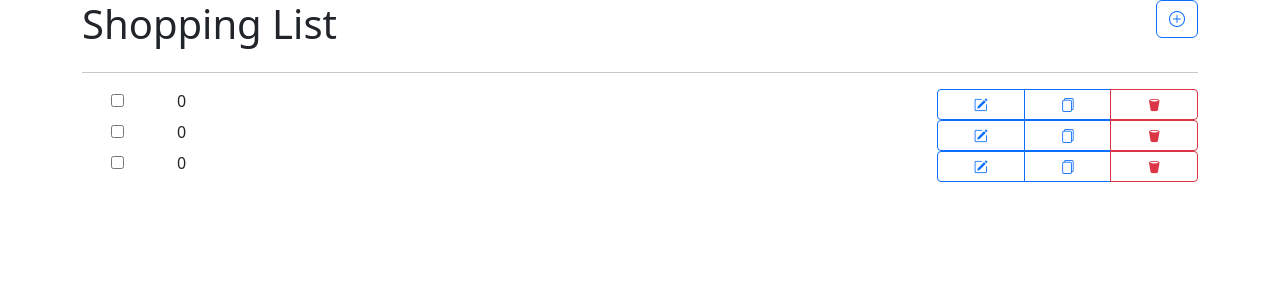
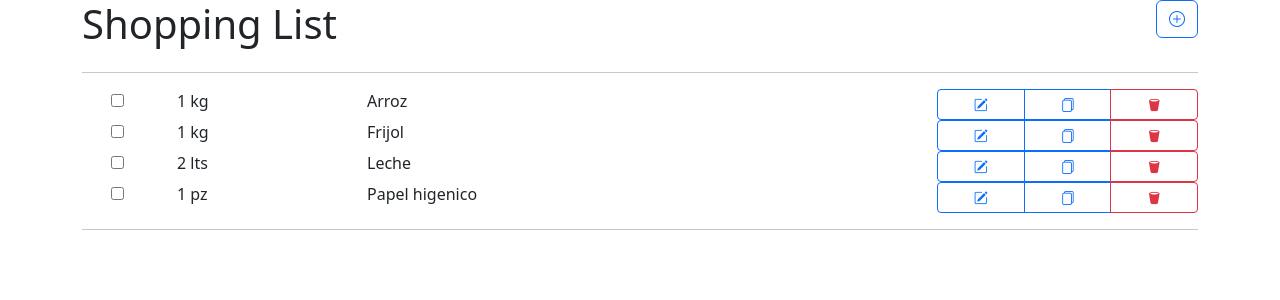
Before and after one commit to SoniaFlores17/shopping_list, a React (Vite) app: page / in a window 1280 px wide. Shown: the top 300 px of the page. Built offline with nearby package versions, Linux system fonts and the light colour scheme.

Commit message:
Agregando productos

```diff
--- a/src/App.jsx
+++ b/src/App.jsx
@@ -1,42 +1,40 @@
 import { useState } from "react"
+import ListItem from "./components/ListItem";
+
 function App() {
   const [listItems, setListItems] = useState([
     {
-      id: "",
-      name: "",
-      quantity: 0,
-      unit: "",
+      id: "1",
+      name: "Arroz",
+      quantity: 1,
+      unit: "kg",
       checked: false,
     },
     {
-      id: "",
-      name: "",
-      quantity: 0,
-      unit: "",
+      id: "2",
+      name: "Frijol",
+      quantity: 1,
+      unit: "kg",
       checked: false,
     },
     {
-      id: "",
-      name: "",
-      quantity: 0,
-      unit: "",
+      id: "3",
+      name: "Leche",
+      quantity: 2,
+      unit: "lts",
+      checked: false,
+    },
+    {
+      id: "4",
+      name: " Papel higenico",
+      quantity: 1,
+      unit: "pz",
       checked: false,
     },
   ])
 
 
   const handleItemChecked = (e) => {
-    /*if (itemChecked[e.target.name]) {
-      setItemChecked({
-        ...itemChecked,
-        [e.target.name]: false,
-      });
-    } else {
-      setItemChecked({
-        ...itemChecked,
-        [e.target.name]: true,
-      });
-    }*/
     const newList = listItems.map((item) => {
       if (e.target.name === item.id) {
         item.checked = !item.checked;
@@ -59,74 +57,19 @@ function App() {
         </div>
       </div>
       <hr />
-
-      <div className="row">
-      <div className="col">
-      <input onClick={(e) => handleItemChecked(e)} name={listItems[0].id} checked={listItems[0].checked} type="checkbox" />
-        </div>
-        <div className="col-2 text-start">
-           {/*listItems.first && <del>1 kg</del>*/}
-          {/*!listItems.first && "1 kg"*/}
-          {listItems[0].checked ? <del>{`${listItems[0].quantity} ${listItems[0].unit}`}</del> : `${listItems[0].quantity} ${listItems[0].unit}`}
-        </div>
-        <div className="col-5 col-md-6 text-start" style={{ textDecoration: listItems[0].checked && "line-through" }}>{listItems[0].name}</div>
-        <div className="col-4 col-md-3 btn-group btn-group-sm" role="group">
-          <button type="button" class="btn btn-outline-primary">
-            <i class="bi bi-pencil-square"></i>
-          </button>
-          <button type="button" class="btn btn-outline-primary">
-            <i class="bi bi-files"></i>
-          </button>
-          <button type="button" class="btn btn-outline-danger">
-            <i class="bi bi-trash2-fill"></i>
-          </button>
-        </div>
-      </div>
-
-      <div className="row">
-       <div className="col">
-        <input onClick={(e) => handleItemChecked(e)} name={listItems[0].id} checked={listItems[0].checked} type="checkbox" />
-        </div>
-        <div className="col-2 text-start">
-          {/*listItems.first && <del>1 kg</del>*/}
-          {/*!listItems.first && "1 kg"*/}
-          {listItems[0].checked ? <del>{`${listItems[0].quantity} ${listItems[0].unit}`}</del> : `${listItems[0].quantity} ${listItems[0].unit}`}
-        </div>
-        <div className="col-5 col-md-6 text-start" style={{ textDecoration: listItems[0].checked && "line-through" }}>{listItems[0].name}</div>
-        <div className="col-4 col-md-3 btn-group btn-group-sm" role="group">
-          <button type="button" class="btn btn-outline-primary">
-            <i class="bi bi-pencil-square"></i>
-          </button>
-          <button type="button" class="btn btn-outline-primary">
-            <i class="bi bi-files"></i>
-          </button>
-          <button type="button" class="btn btn-outline-danger">
-            <i class="bi bi-trash2-fill"></i>
-          </button>
-        </div>
-      </div>
-      <div className="row">
-      <div className="col">
-        <input onClick={(e) => handleItemChecked(e)} name={listItems[0].id} checked={listItems[0].checked} type="checkbox" />
-        </div>
-        <div className="col-2 text-start">
-          {/*listItems.first && <del>1 kg</del>*/}
-          {/*!listItems.first && "1 kg"*/}
-          {listItems[0].checked ? <del>{`${listItems[0].quantity} ${listItems[0].unit}`}</del> : `${listItems[0].quantity} ${listItems[0].unit}`}
-        </div>
-        <div className="col-5 col-md-6 text-start" style={{ textDecoration: listItems[0].checked && "line-through" }}>{listItems[0].name}</div>
-        <div className="col-4 col-md-3 btn-group btn-group-sm" role="group">
-          <button type="button" class="btn btn-outline-primary">
-            <i class="bi bi-pencil-square"></i>
-          </button>
-          <button type="button" class="btn btn-outline-primary">
-            <i class="bi bi-files"></i>
-          </button>
-          <button type="button" class="btn btn-outline-danger">
-            <i class="bi bi-trash2-fill"></i>
-          </button>
-        </div>
-      </div>
+{
+        listItems.map((item) => (
+          <ListItem
+            id={item.id}
+            name={item.name}
+            quantity={item.quantity}
+            unit={item.unit}
+            checked={item.checked}
+            handleItemChecked={handleItemChecked}
+          />
+        ))
+      }
+      <hr />
     </div>
   )
 }
--- /dev/null
+++ b/src/components/ListItem.jsx
@@ -0,0 +1,35 @@
+const ListItem = ({
+    id,
+    name,
+    quantity,
+    unit,
+    checked,
+    handleItemChecked
+}) => {
+    return (
+        <div className="row">
+            <div className="col">
+                <input onClick={(e) => handleItemChecked(e)} name={id} checked={checked} type="checkbox" />
+            </div>
+            <div className="col-2 text-start">
+                {/*listItems.first && <del>1 kg</del>*/}
+                {/*!listItems.first && "1 kg"*/}
+                {checked ? <del>{`${quantity} ${unit}`}</del> : `${quantity} ${unit}`}
+            </div>
+            <div className="col-5 col-md-6 text-start" style={{ textDecoration: checked && "line-through" }}>{name}</div>
+            <div className="col-4 col-md-3 btn-group btn-group-sm" role="group">
+                <button type="button" class="btn btn-outline-primary">
+                    <i class="bi bi-pencil-square"></i>
+                </button>
+                <button type="button" class="btn btn-outline-primary">
+                    <i class="bi bi-files"></i>
+                </button>
+                <button type="button" class="btn btn-outline-danger">
+                    <i class="bi bi-trash2-fill"></i>
+                </button>
+            </div>
+        </div>
+    )
+}
+
+export default ListItem;
```
